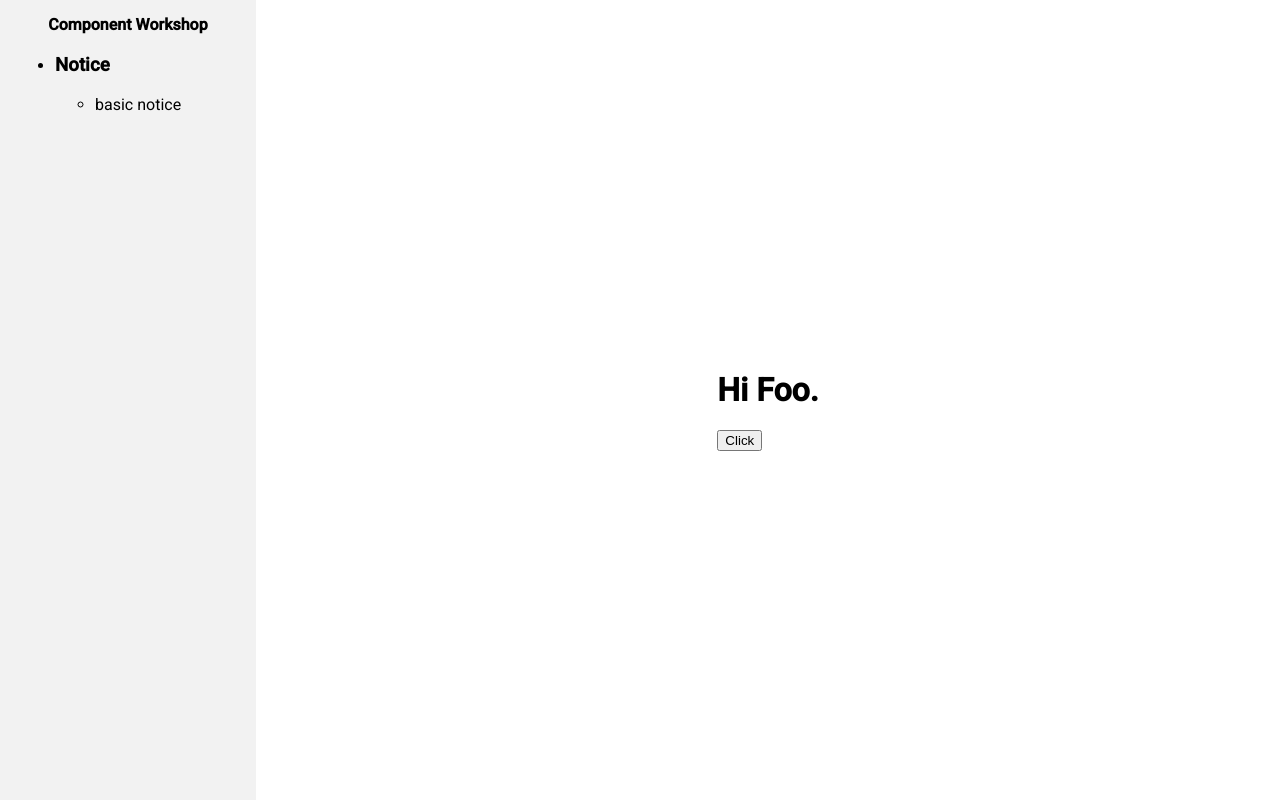
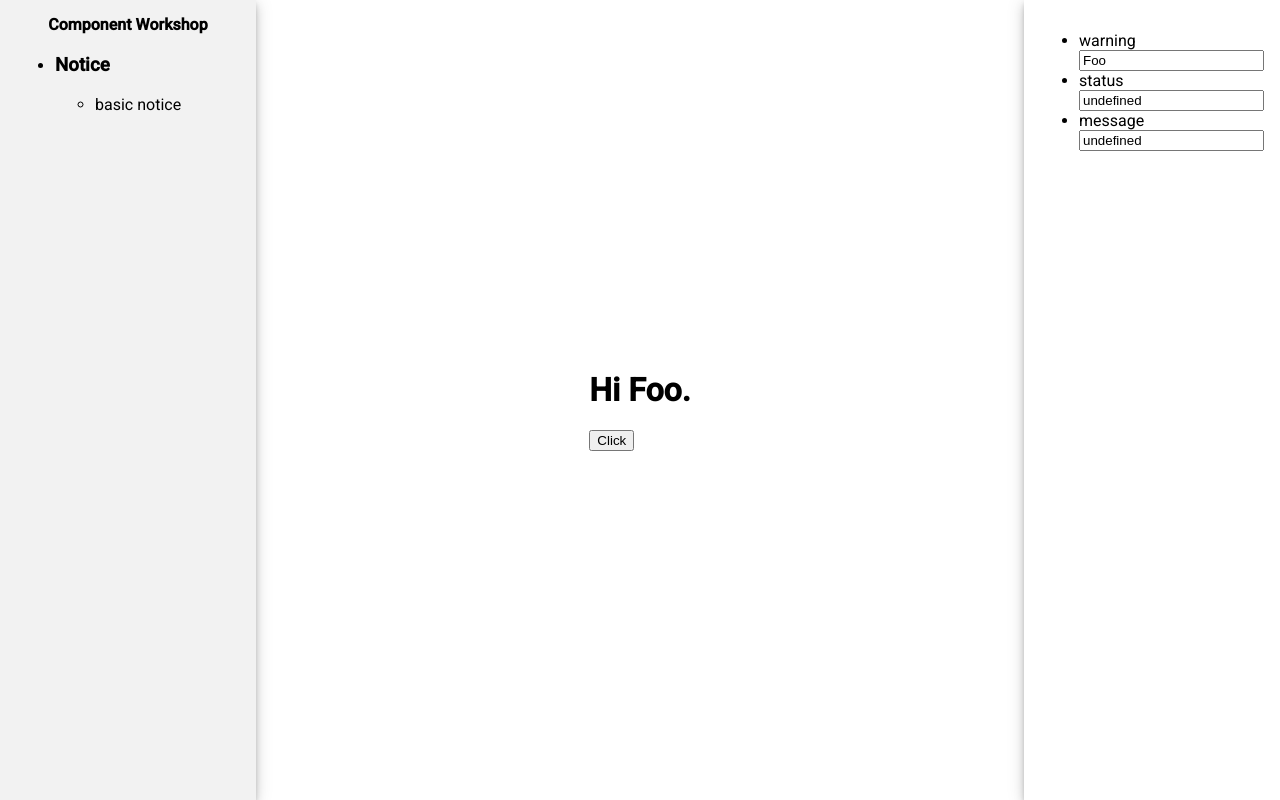
Before and after one commit to amcdnl/component-workshop, an Angular app: page / in a window 1280 px wide. Built offline with nearby package versions, Linux system fonts and the light colour scheme.

Commit message:
getting close

```diff
--- a/lib/scenario.ts
+++ b/lib/scenario.ts
@@ -21,6 +21,7 @@ export interface ScenarioResults {
   name: string;
   inputs: any[];
   outputs: any[];
+  context: any;
 }
 
 export interface ScenarioOptions {
@@ -37,7 +38,7 @@ export interface OutputOptions {
 
 export interface InputOptions {
   description?: string;
-  default?: any;
+  value?: any;
   control?: string;
 }
 
@@ -123,7 +124,7 @@ function addScenario(name: string, options: ScenarioOptions): ScenarioResults {
     }
 
     // project the local context onto the component
-    Object.assign(component, context);
+    // Object.assign(component, context);
   }
 
   // transpose inputs to component
@@ -133,7 +134,6 @@ function addScenario(name: string, options: ScenarioOptions): ScenarioResults {
       (<any>component).child[k] = v.default;
     }
   }
-  /* tslint:enable */
 
   const inputs = options.inputs ?
     Object.keys(options.inputs).map(k => {
@@ -145,12 +145,22 @@ function addScenario(name: string, options: ScenarioOptions): ScenarioResults {
       return { ...options.outputs[k], name: k };
     }) : [];
 
+  const meta = metadata.find(m => m.component === options.component.name);
+  if (meta && meta.inputs) {
+    for (const m in meta.inputs) {
+      inputs.push({
+        name: m,
+        ...meta.inputs[m]
+      });
+    }
+  }
+  /* tslint:enable */
+
   return {
     name,
     component,
-      // TODO: Mesh metadata inputs & context here too
     inputs,
-    // TODO: Mesh metadata outputs here too
     outputs,
+    context
   };
 }
--- a/scripts/parse.js
+++ b/scripts/parse.js
@@ -82,7 +82,7 @@ function parseFiles(matchedFiles) {
         if (getDecorator(node, 'Input')) {
           parent.inputs[node.name.text] = {
             doc: getDocs(node),
-            default: node.initializer ? node.initializer.text : undefined,
+            value: node.initializer ? node.initializer.text : undefined,
             type: getInputType(node)
           };
         } else if (getDecorator(node, 'Output')) {
--- a/src/app/app.component.scss
+++ b/src/app/app.component.scss
@@ -1,5 +1,6 @@
 .primary-nav {
   background: #f2f2f2;
+  box-shadow: 0 3px 5px -1px rgba(0,0,0,.2), 0 6px 10px 0 rgba(0,0,0,.14), 0 1px 18px 0 rgba(0,0,0,.12);
   padding: 15px;
 
   h1 {
@@ -9,3 +10,8 @@
     text-align: center;
   }
 }
+
+.input-row {
+  box-shadow: 0 3px 5px -1px rgba(0,0,0,.2), 0 6px 10px 0 rgba(0,0,0,.14), 0 1px 18px 0 rgba(0,0,0,.12);
+  padding: 15px;
+}
--- a/src/app/app.component.ts
+++ b/src/app/app.component.ts
@@ -18,8 +18,15 @@ import { scenarios } from '../assets/scenarios';
           </li>
         </ul>
       </nav>
-      <content fxFlex fxFlexFill fxLayoutAlign="center center">
-        <app-dynamic group="Notice" scenario="basic notice"></app-dynamic>
+      <content fxFlex fxFlexFill>
+        <div fxLayout="row" fxFlexFill>
+          <div fxFlex fxFlexFill fxLayoutAlign="center center">
+            <app-dynamic [groupName]="group" [scenarioName]="scenario"></app-dynamic>
+          </div>
+          <div fxFlex="25%" class="input-row">
+            <app-inputs [groupName]="group" [scenarioName]="scenario"></app-inputs>
+          </div>
+        </div>
       </content>
     </div>
   `,
@@ -27,4 +34,6 @@ import { scenarios } from '../assets/scenarios';
 })
 export class AppComponent {
   scenarios = scenarios;
+  group = 'Notice';
+  scenario = 'basic notice';
 }
--- a/src/app/app.module.ts
+++ b/src/app/app.module.ts
@@ -7,11 +7,13 @@ import { FlexLayoutModule } from '@angular/flex-layout';
 
 import { AppComponent } from './app.component';
 import { DynamicComponent } from './dynamic.component';
+import { InputsComponent } from './inputs.component';
 
 @NgModule({
   declarations: [
     AppComponent,
-    DynamicComponent
+    DynamicComponent,
+    InputsComponent
   ],
   imports: [
     BrowserModule,
--- a/src/app/dynamic.component.ts
+++ b/src/app/dynamic.component.ts
@@ -9,8 +9,8 @@ import { scenarios } from '../assets/scenarios';
 })
 export class DynamicComponent implements OnInit {
 
-  @Input() group;
-  @Input() scenario;
+  @Input() groupName;
+  @Input() scenarioName;
 
   constructor(
     private vcRef: ViewContainerRef,
@@ -18,8 +18,8 @@ export class DynamicComponent implements OnInit {
 
   ngOnInit() {
     const injector = ReflectiveInjector.fromResolvedProviders([], this.vcRef.parentInjector);
-    const group = scenarios.find(s => s.name === this.group);
-    const scenario = group.scenarios.find(s => s.name === this.scenario);
+    const group = scenarios.find(s => s.name === this.groupName);
+    const scenario = group.scenarios.find(s => s.name === this.scenarioName);
     this.compiler.compileModuleAndAllComponentsAsync<any>(group.module).then((factory) => {
       const component = factory.componentFactories.find(c => c.componentType === scenario.component);
       const inst = this.vcRef.createComponent(component, 0, injector);
--- /dev/null
+++ b/src/app/inputs.component.ts
@@ -0,0 +1,32 @@
+import { Component, Input, OnInit } from '@angular/core';
+import { scenarios } from '../assets/scenarios';
+
+@Component({
+  selector: 'app-inputs',
+  template: `
+    <ul>
+      <li *ngFor="let input of scenario.inputs">
+        {{input.name}}
+        <input [value]="input.value" (change)="onChange($event)" />
+      </li>
+    </ul>
+  `,
+})
+export class InputsComponent implements OnInit {
+
+  @Input() groupName;
+  @Input() scenarioName;
+
+  scenario;
+  group;
+
+  ngOnInit() {
+    this.group = scenarios.find(s => s.name === this.groupName);
+    this.scenario = this.group.scenarios.find(s => s.name === this.scenarioName);
+  }
+
+  onChange(event) {
+    console.log('Changing', event);
+  }
+
+}
--- a/src/assets/scenarios.ts
+++ b/src/assets/scenarios.ts
@@ -1,5 +1,7 @@
 import 'reflect-metadata';
+
 import { registerMetadata, scenarios } from '../../lib';
+
 declare var require: any;
 
 registerMetadata([
@@ -15,7 +17,7 @@ registerMetadata([
     "inputs": {
       "warning": {
         "doc": "Text for the warning",
-        "default": "Foo",
+        "value": "Foo",
         "type": "string"
       },
       "status": {},
```
Also changed, not shown: 1 other file (tests, documents, lock files or other folders).
